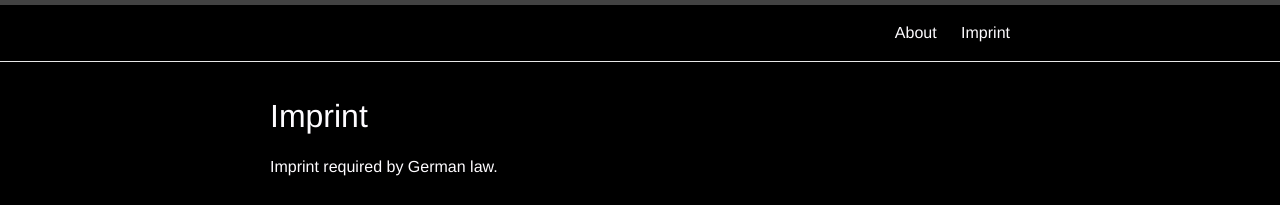
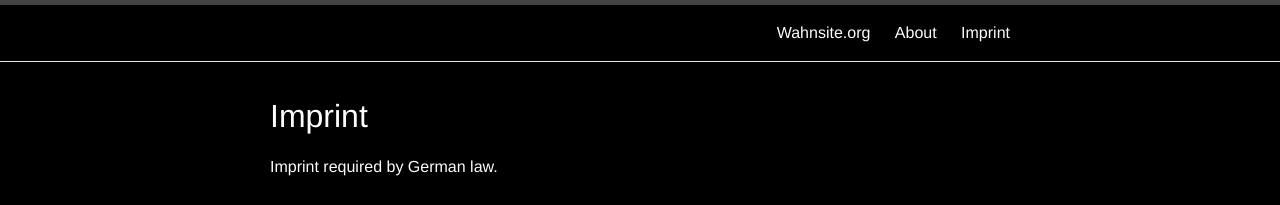
Before and after one commit to wahn/wahnsite_org, a Jekyll site: the page built from imprint.md, in a window 1280 px wide. Shown: the top 205 px of the page. Built offline with Jekyll 4.4.1, drawn with Linux system fonts in a browser that asks for light colours; nearby versions of some CDN libraries; Markdown is read by kramdown in place of the engine named in the settings.

Commit message:
Add /index.html to trigger navigation back to main page.

```diff
--- a/_includes/header.html
+++ b/_includes/header.html
@@ -14,6 +14,7 @@
       </a>
 
       <div class="trigger">
+        <a class="page-link" href="/">Wahnsite.org</a>
         {% for page in site.pages %}
           {% if page.title %}
           <a class="page-link" href="{{ page.url | prepend: site.baseurl }}">{{ page.title }}</a>
```
